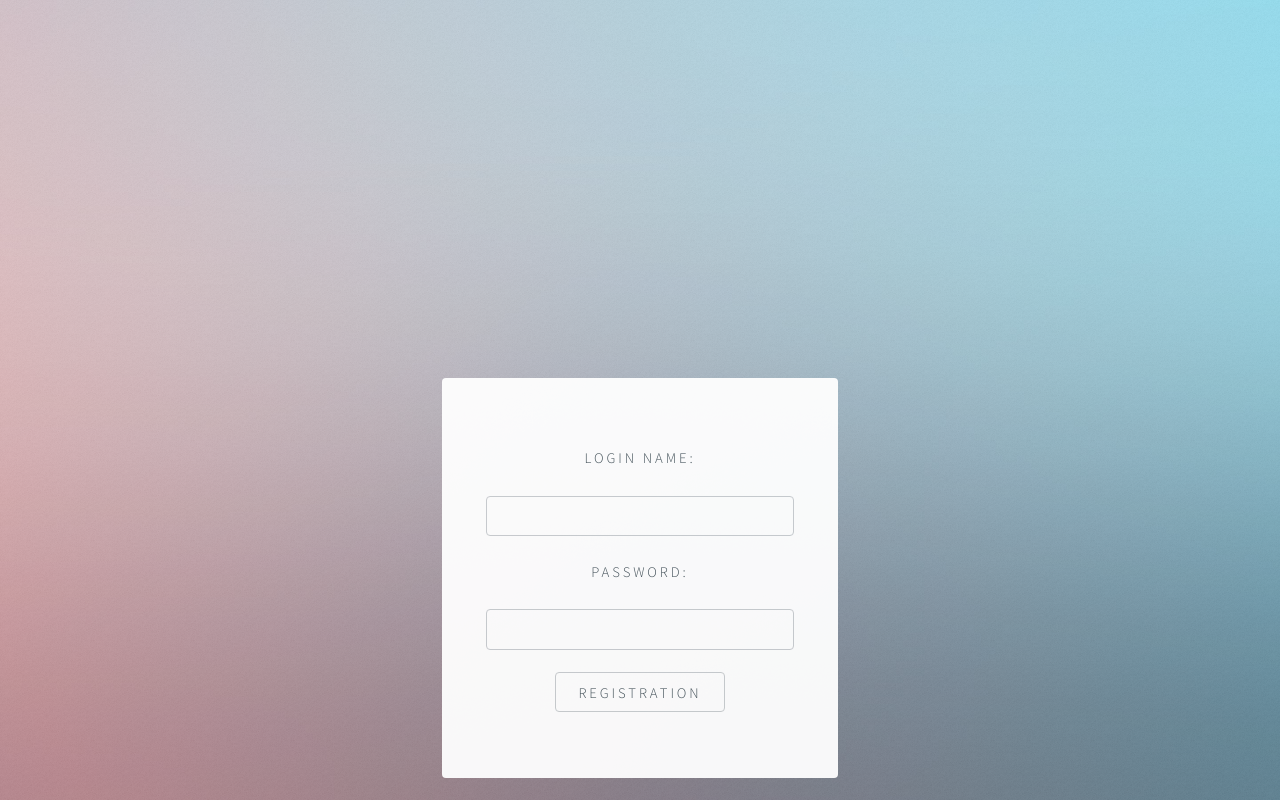
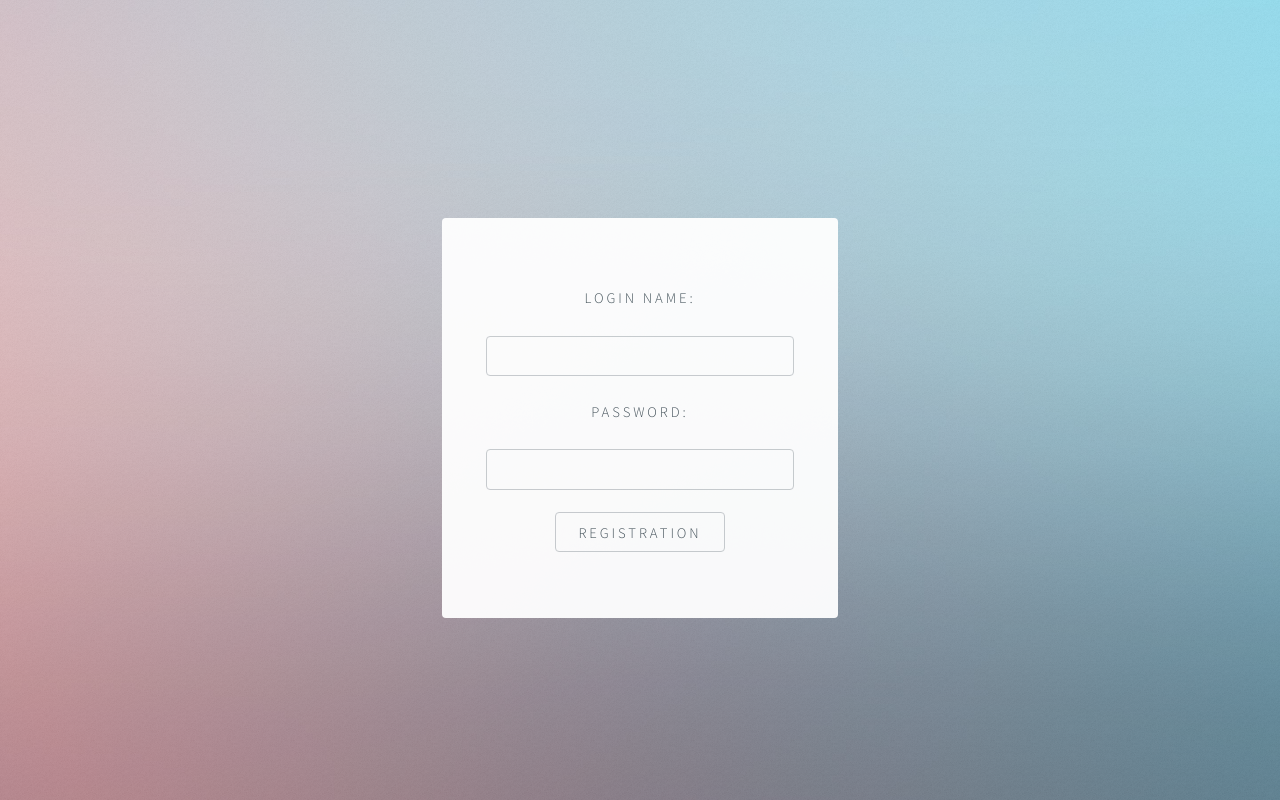
Before and after one commit to Angelaaaaa/scenarioweek3, a PHP site: page /signup.html in a window 1280 px wide. Run offline with PHP 8.4, Linux system fonts and the light colour scheme; some libraries are stand-ins or nearby versions.

Commit message:
Update main.css

```diff
--- a/assets/css/main.css
+++ b/assets/css/main.css
@@ -823,7 +823,7 @@
 		-ms-perspective: 1000px;
 		perspective: 1000px;
 		position: relative;
-		min-height: 100%;
+		min-height: 80%;
 		padding: 1.5em;
 		z-index: 2;
 	}
```
